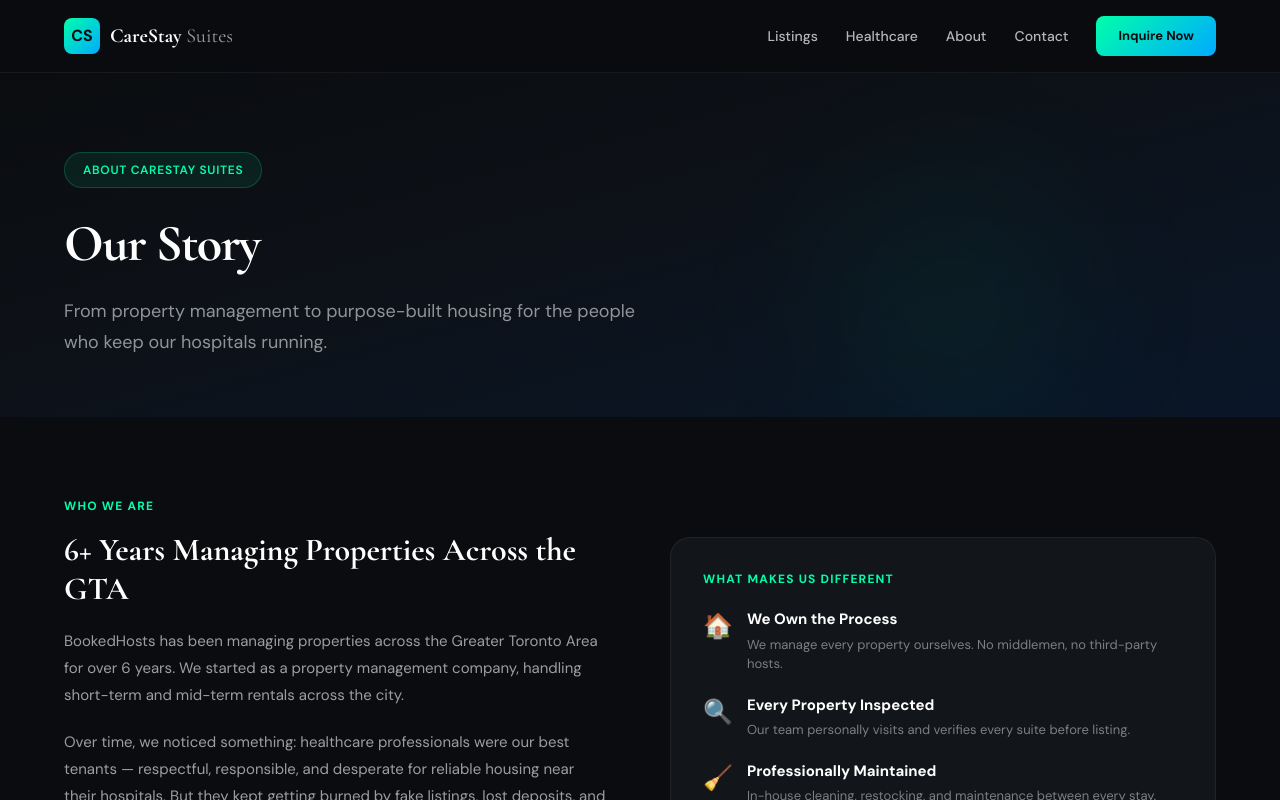
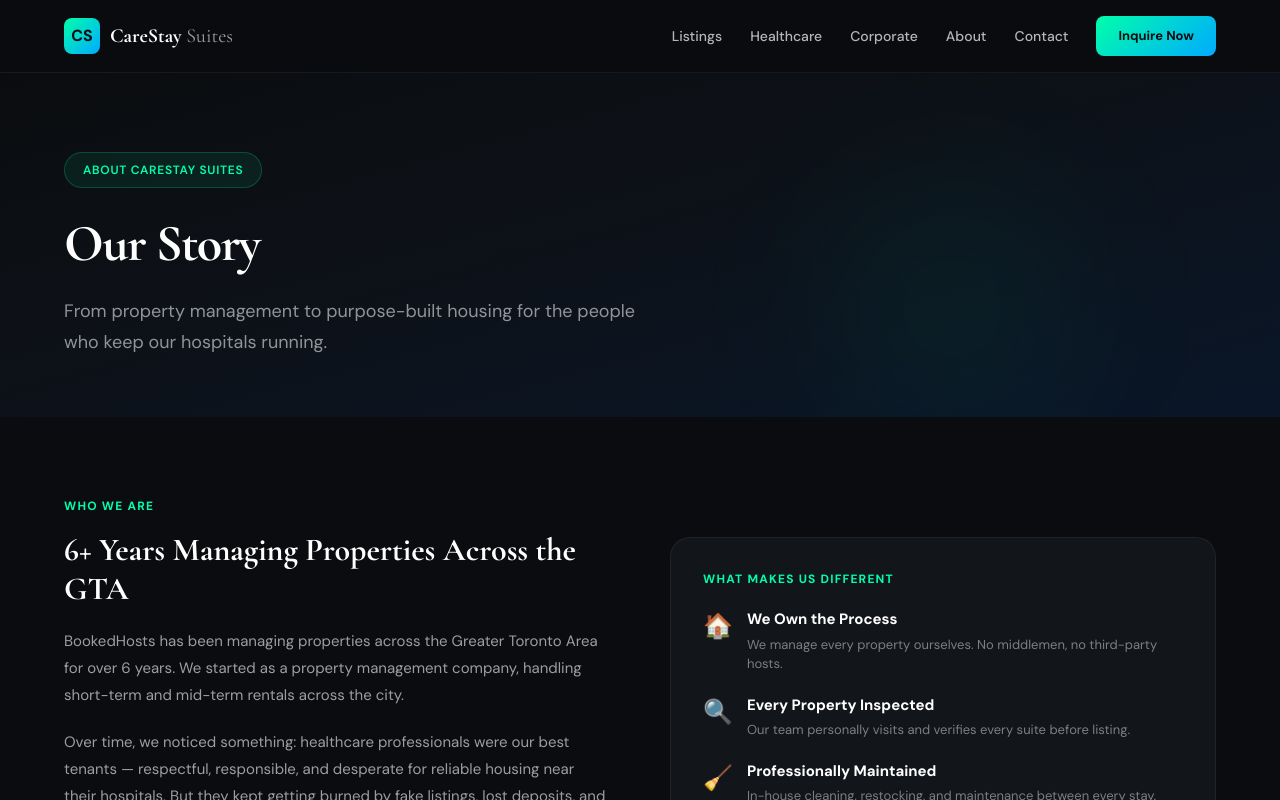
Before and after one commit to gxldeli/carestay-suites, a Next.js app: page /about in a window 1280 px wide. Shown: the top 800 px of the page. Built offline with nearby package versions, Linux system fonts and the light colour scheme.

Commit message:
Nav fix, lightbox, swipe, specs, stars

```diff
--- a/app/about/page.tsx
+++ b/app/about/page.tsx
@@ -13,14 +13,14 @@ function Nav({ scrolled }: { scrolled: boolean }) {
           <span style={{ fontFamily: "'Cormorant Garamond',serif", fontWeight: 700, fontSize: 20, color: "#fff" }}>CareStay <span style={{ fontWeight: 400, color: "rgba(255,255,255,0.6)" }}>Suites</span></span>
         </Link>
         <div className="nav-links">
-          {[{ label: "Listings", href: "/#listings" }, { label: "Healthcare", href: "/healthcare" }, { label: "About", href: "/about" }, { label: "Contact", href: "/#contact" }].map(i => <a key={i.label} href={i.href} className="nav-link">{i.label}</a>)}
+          {[{ label: "Listings", href: "/listings" }, { label: "Healthcare", href: "/healthcare" }, { label: "Corporate", href: "/corporate" }, { label: "About", href: "/about" }, { label: "Contact", href: "/#contact" }].map(i => <a key={i.label} href={i.href} className="nav-link">{i.label}</a>)}
           <a href="/#contact" className="nav-cta">Inquire Now</a>
         </div>
         <button className="nav-mobile" onClick={() => setOpen(!open)} style={{ background: "none", border: "none", fontSize: 28, color: "#fff", cursor: "pointer" }}>{open ? "\u2715" : "\u2630"}</button>
       </div>
       {open && (
         <div style={{ background: "rgba(10,12,15,0.98)", padding: "16px 24px 24px", borderTop: "1px solid rgba(255,255,255,0.06)" }}>
-          {[{ label: "Listings", href: "/#listings" }, { label: "Healthcare", href: "/healthcare" }, { label: "About", href: "/about" }, { label: "Contact", href: "/#contact" }].map(i => <a key={i.label} href={i.href} onClick={() => setOpen(false)} style={{ display: "block", color: "rgba(255,255,255,0.8)", textDecoration: "none", fontSize: 17, padding: "14px 0", borderBottom: "1px solid rgba(255,255,255,0.06)" }}>{i.label}</a>)}
+          {[{ label: "Listings", href: "/listings" }, { label: "Healthcare", href: "/healthcare" }, { label: "Corporate", href: "/corporate" }, { label: "About", href: "/about" }, { label: "Contact", href: "/#contact" }].map(i => <a key={i.label} href={i.href} onClick={() => setOpen(false)} style={{ display: "block", color: "rgba(255,255,255,0.8)", textDecoration: "none", fontSize: 17, padding: "14px 0", borderBottom: "1px solid rgba(255,255,255,0.06)" }}>{i.label}</a>)}
           <a href="/#contact" onClick={() => setOpen(false)} style={{ display: "block", background: "linear-gradient(135deg,#0fa,#0af)", color: "#0a0c0f", textAlign: "center", padding: 16, borderRadius: 10, fontWeight: 700, fontSize: 16, marginTop: 16, textDecoration: "none" }}>Inquire Now</a>
         </div>
       )}
--- a/app/corporate/page.tsx
+++ b/app/corporate/page.tsx
@@ -13,14 +13,14 @@ function Nav({ scrolled }: { scrolled: boolean }) {
           <span style={{ fontFamily: "'Cormorant Garamond',serif", fontWeight: 700, fontSize: 20, color: "#fff" }}>CareStay <span style={{ fontWeight: 400, color: "rgba(255,255,255,0.6)" }}>Suites</span></span>
         </Link>
         <div className="nav-links">
-          {[{ label: "Listings", href: "/#listings" }, { label: "Healthcare", href: "/healthcare" }, { label: "About", href: "/about" }, { label: "Contact", href: "/#contact" }].map(i => <a key={i.label} href={i.href} className="nav-link">{i.label}</a>)}
+          {[{ label: "Listings", href: "/listings" }, { label: "Healthcare", href: "/healthcare" }, { label: "Corporate", href: "/corporate" }, { label: "About", href: "/about" }, { label: "Contact", href: "/#contact" }].map(i => <a key={i.label} href={i.href} className="nav-link">{i.label}</a>)}
           <a href="/#contact" className="nav-cta">Inquire Now</a>
         </div>
         <button className="nav-mobile" onClick={() => setOpen(!open)} style={{ background: "none", border: "none", fontSize: 28, color: "#fff", cursor: "pointer" }}>{open ? "\u2715" : "\u2630"}</button>
       </div>
       {open && (
         <div style={{ background: "rgba(10,12,15,0.98)", padding: "16px 24px 24px", borderTop: "1px solid rgba(255,255,255,0.06)" }}>
-          {[{ label: "Listings", href: "/#listings" }, { label: "Healthcare", href: "/healthcare" }, { label: "About", href: "/about" }, { label: "Contact", href: "/#contact" }].map(i => <a key={i.label} href={i.href} onClick={() => setOpen(false)} style={{ display: "block", color: "rgba(255,255,255,0.8)", textDecoration: "none", fontSize: 17, padding: "14px 0", borderBottom: "1px solid rgba(255,255,255,0.06)" }}>{i.label}</a>)}
+          {[{ label: "Listings", href: "/listings" }, { label: "Healthcare", href: "/healthcare" }, { label: "Corporate", href: "/corporate" }, { label: "About", href: "/about" }, { label: "Contact", href: "/#contact" }].map(i => <a key={i.label} href={i.href} onClick={() => setOpen(false)} style={{ display: "block", color: "rgba(255,255,255,0.8)", textDecoration: "none", fontSize: 17, padding: "14px 0", borderBottom: "1px solid rgba(255,255,255,0.06)" }}>{i.label}</a>)}
           <a href="/#contact" onClick={() => setOpen(false)} style={{ display: "block", background: "linear-gradient(135deg,#0fa,#0af)", color: "#0a0c0f", textAlign: "center", padding: 16, borderRadius: 10, fontWeight: 700, fontSize: 16, marginTop: 16, textDecoration: "none" }}>Inquire Now</a>
         </div>
       )}
--- a/app/healthcare/page.tsx
+++ b/app/healthcare/page.tsx
@@ -13,14 +13,14 @@ function Nav({ scrolled }: { scrolled: boolean }) {
           <span style={{ fontFamily: "'Cormorant Garamond',serif", fontWeight: 700, fontSize: 20, color: "#fff" }}>CareStay <span style={{ fontWeight: 400, color: "rgba(255,255,255,0.6)" }}>Suites</span></span>
         </Link>
         <div className="nav-links">
-          {[{ label: "Listings", href: "/#listings" }, { label: "Healthcare", href: "/healthcare" }, { label: "About", href: "/about" }, { label: "Contact", href: "/#contact" }].map(i => <a key={i.label} href={i.href} className="nav-link">{i.label}</a>)}
+          {[{ label: "Listings", href: "/listings" }, { label: "Healthcare", href: "/healthcare" }, { label: "Corporate", href: "/corporate" }, { label: "About", href: "/about" }, { label: "Contact", href: "/#contact" }].map(i => <a key={i.label} href={i.href} className="nav-link">{i.label}</a>)}
           <a href="/#contact" className="nav-cta">Inquire Now</a>
         </div>
         <button className="nav-mobile" onClick={() => setOpen(!open)} style={{ background: "none", border: "none", fontSize: 28, color: "#fff", cursor: "pointer" }}>{open ? "\u2715" : "\u2630"}</button>
       </div>
       {open && (
         <div style={{ background: "rgba(10,12,15,0.98)", padding: "16px 24px 24px", borderTop: "1px solid rgba(255,255,255,0.06)" }}>
-          {[{ label: "Listings", href: "/#listings" }, { label: "Healthcare", href: "/healthcare" }, { label: "About", href: "/about" }, { label: "Contact", href: "/#contact" }].map(i => <a key={i.label} href={i.href} onClick={() => setOpen(false)} style={{ display: "block", color: "rgba(255,255,255,0.8)", textDecoration: "none", fontSize: 17, padding: "14px 0", borderBottom: "1px solid rgba(255,255,255,0.06)" }}>{i.label}</a>)}
+          {[{ label: "Listings", href: "/listings" }, { label: "Healthcare", href: "/healthcare" }, { label: "Corporate", href: "/corporate" }, { label: "About", href: "/about" }, { label: "Contact", href: "/#contact" }].map(i => <a key={i.label} href={i.href} onClick={() => setOpen(false)} style={{ display: "block", color: "rgba(255,255,255,0.8)", textDecoration: "none", fontSize: 17, padding: "14px 0", borderBottom: "1px solid rgba(255,255,255,0.06)" }}>{i.label}</a>)}
           <a href="/#contact" onClick={() => setOpen(false)} style={{ display: "block", background: "linear-gradient(135deg,#0fa,#0af)", color: "#0a0c0f", textAlign: "center", padding: 16, borderRadius: 10, fontWeight: 700, fontSize: 16, marginTop: 16, textDecoration: "none" }}>Inquire Now</a>
         </div>
       )}
--- a/app/listings/[id]/page.tsx
+++ b/app/listings/[id]/page.tsx
@@ -37,14 +37,14 @@ function Nav({ scrolled }: { scrolled: boolean }) {
           <span style={{ fontFamily: "'Cormorant Garamond',serif", fontWeight: 700, fontSize: 20, color: "#fff" }}>CareStay <span style={{ fontWeight: 400, color: "rgba(255,255,255,0.6)" }}>Suites</span></span>
         </Link>
         <div className="nav-links">
-          {[{ l: "Listings", h: "/#listings" }, { l: "Healthcare", h: "/healthcare" }, { l: "About", h: "/about" }, { l: "Contact", h: "/#contact" }].map(i => <a key={i.l} href={i.h} className="nav-link">{i.l}</a>)}
+          {[{ l: "Listings", h: "/listings" }, { l: "Healthcare", h: "/healthcare" }, { l: "Corporate", h: "/corporate" }, { l: "About", h: "/about" }, { l: "Contact", h: "/#contact" }].map(i => <a key={i.l} href={i.h} className="nav-link">{i.l}</a>)}
           <a href="/#contact" className="nav-cta">Inquire Now</a>
         </div>
         <button className="nav-mobile" onClick={() => setOpen(!open)} style={{ background: "none", border: "none", fontSize: 28, color: "#fff", cursor: "pointer" }}>{open ? "\u2715" : "\u2630"}</button>
       </div>
       {open && (
         <div style={{ background: "rgba(10,12,15,0.98)", padding: "16px 24px 24px", borderTop: "1px solid rgba(255,255,255,0.06)" }}>
-          {[{ l: "Listings", h: "/#listings" }, { l: "Healthcare", h: "/healthcare" }, { l: "About", h: "/about" }, { l: "Contact", h: "/#contact" }].map(i => <a key={i.l} href={i.h} onClick={() => setOpen(false)} style={{ display: "block", color: "rgba(255,255,255,0.8)", textDecoration: "none", fontSize: 17, padding: "14px 0", borderBottom: "1px solid rgba(255,255,255,0.06)" }}>{i.l}</a>)}
+          {[{ l: "Listings", h: "/listings" }, { l: "Healthcare", h: "/healthcare" }, { l: "Corporate", h: "/corporate" }, { l: "About", h: "/about" }, { l: "Contact", h: "/#contact" }].map(i => <a key={i.l} href={i.h} onClick={() => setOpen(false)} style={{ display: "block", color: "rgba(255,255,255,0.8)", textDecoration: "none", fontSize: 17, padding: "14px 0", borderBottom: "1px solid rgba(255,255,255,0.06)" }}>{i.l}</a>)}
           <a href="/#contact" onClick={() => setOpen(false)} style={{ display: "block", background: "linear-gradient(135deg,#0fa,#0af)", color: "#0a0c0f", textAlign: "center", padding: 16, borderRadius: 10, fontWeight: 700, fontSize: 16, marginTop: 16, textDecoration: "none" }}>Inquire Now</a>
         </div>
       )}
@@ -71,8 +71,21 @@ export default function ListingPage() {
   const [duration, setDuration] = useState("");
   const [showMobileBar, setShowMobileBar] = useState(true);
   const inquiryRef = useRef<HTMLDivElement>(null);
+  const [lightboxOpen, setLightboxOpen] = useState(false);
+  const touchStartX = useRef(0);
   // Reviews state — admin API can feed custom reviews here in the future
   const [reviews] = useState(DEFAULT_REVIEWS);
+  useEffect(() => {
+    if (!lightboxOpen) return;
+    const onKey = (e: KeyboardEvent) => { if (e.key === "Escape") setLightboxOpen(false); if (e.key === "ArrowRight") goNext(); if (e.key === "ArrowLeft") goPrev(); };
+    window.addEventListener("keydown", onKey);
+    return () => window.removeEventListener("keydown", onKey);
+  });
+  const images = listing?.images?.length ? listing.images.slice(0, 30) : listing ? [listing.img] : [];
+  const currentImg = selectedImg || listing?.img || "";
+  const currentIdx = images.indexOf(currentImg);
+  const goNext = () => { if (images.length > 1) setSelectedImg(images[(currentIdx + 1) % images.length]); };
+  const goPrev = () => { if (images.length > 1) setSelectedImg(images[(currentIdx - 1 + images.length) % images.length]); };
   useEffect(() => {
     const onScroll = () => {
       setScrolled(window.scrollY > 20);
@@ -169,12 +182,24 @@ export default function ListingPage() {
       <main style={{ paddingTop: 72 }}>
         {/* Gallery */}
         <div style={{ maxWidth: 1000, margin: "0 auto", padding: "32px 24px 0" }}>
-          <div style={{ borderRadius: 16, overflow: "hidden", maxHeight: 500 }}>
+          <div
+            style={{ borderRadius: 16, overflow: "hidden", maxHeight: 500, position: "relative", cursor: "pointer" }}
+            onTouchStart={e => { touchStartX.current = e.touches[0].clientX; }}
+            onTouchEnd={e => { const diff = touchStartX.current - e.changedTouches[0].clientX; if (Math.abs(diff) > 50) { diff > 0 ? goNext() : goPrev(); } }}
+            onClick={() => setLightboxOpen(true)}
+          >
             <img
-              src={selectedImg || listing.img}
+              src={currentImg}
               alt={listing.title}
               style={{ width: "100%", height: "100%", maxHeight: 500, objectFit: "cover", display: "block" }}
             />
+            {images.length > 1 && (
+              <>
+                <button onClick={e => { e.stopPropagation(); goPrev(); }} style={{ position: "absolute", left: 12, top: "50%", transform: "translateY(-50%)", width: 40, height: 40, borderRadius: "50%", background: "rgba(0,0,0,0.5)", border: "none", color: "#fff", fontSize: 20, cursor: "pointer", display: "flex", alignItems: "center", justifyContent: "center", backdropFilter: "blur(4px)" }}>‹</button>
+                <button onClick={e => { e.stopPropagation(); goNext(); }} style={{ position: "absolute", right: 12, top: "50%", transform: "translateY(-50%)", width: 40, height: 40, borderRadius: "50%", background: "rgba(0,0,0,0.5)", border: "none", color: "#fff", fontSize: 20, cursor: "pointer", display: "flex", alignItems: "center", justifyContent: "center", backdropFilter: "blur(4px)" }}>›</button>
+                <div style={{ position: "absolute", bottom: 12, right: 12, background: "rgba(0,0,0,0.6)", color: "#fff", padding: "4px 10px", borderRadius: 6, fontSize: 12, fontWeight: 600 }}>{currentIdx + 1} / {images.length}</div>
+              </>
+            )}
           </div>
 
           {/* Thumbnail Strip */}
@@ -200,7 +225,7 @@ export default function ListingPage() {
             <div>
               {/* Badges */}
               <div style={{ display: "flex", gap: 8, marginBottom: 16 }}>
-                <span style={{ background: "rgba(0,255,170,0.08)", color: "#0fa", padding: "5px 14px", borderRadius: 6, fontSize: 12, fontWeight: 700 }}>{listing.tag}</span>
+                <span style={{ background: "rgba(0,170,255,0.1)", color: "#0af", padding: "5px 14px", borderRadius: 6, fontSize: 12, fontWeight: 700 }}>{listing.tag}</span>
                 <span style={{ background: listing.available ? "rgba(0,255,170,0.15)" : "rgba(255,77,77,0.15)", color: listing.available ? "#0fa" : "#f66", padding: "5px 14px", borderRadius: 6, fontSize: 12, fontWeight: 700 }}>
                   {listing.available ? "Available" : "Waitlist"}
                 </span>
@@ -215,14 +240,18 @@ export default function ListingPage() {
               {/* Mini Review Link */}
               <a href="#reviews" style={{ display: "inline-block", color: "#f0c040", fontSize: 13, fontWeight: 600, textDecoration: "none", marginBottom: 8 }}>★ 4.9 · {reviews.length} reviews</a>
 
-              {/* Location */}
-              <p style={{ fontSize: 15, color: "rgba(255,255,255,0.45)", marginBottom: 20 }}>{listing.location}</p>
-
               {/* Specs */}
-              <div style={{ display: "flex", gap: 24, marginBottom: 28, fontSize: 14, color: "rgba(255,255,255,0.6)" }}>
-                <span>{listing.beds} Bed{listing.beds > 1 ? "s" : ""}</span>
-                <span>{listing.baths} Bath{listing.baths > 1 ? "s" : ""}</span>
-                <span>{listing.sqft} sqft</span>
+              <div style={{ display: "flex", gap: 12, marginBottom: 28 }}>
+                {[
+                  { val: listing.beds, label: `Bed${listing.beds > 1 ? "s" : ""}` },
+                  { val: listing.baths, label: `Bath${listing.baths > 1 ? "s" : ""}` },
+                  { val: listing.sqft.toLocaleString(), label: "sqft" },
+                ].map(s => (
+                  <div key={s.label} style={{ background: "rgba(255,255,255,0.03)", border: "1px solid rgba(255,255,255,0.08)", borderRadius: 12, padding: "14px 20px", textAlign: "center", minWidth: 80 }}>
+                    <div style={{ fontFamily: "'Cormorant Garamond',serif", fontSize: 26, fontWeight: 700, color: "#fff", lineHeight: 1 }}>{s.val}</div>
+                    <div style={{ fontSize: 11, color: "rgba(255,255,255,0.4)", marginTop: 4, textTransform: "uppercase", letterSpacing: "0.06em", fontWeight: 600 }}>{s.label}</div>
+                  </div>
+                ))}
               </div>
 
               {/* Video Walkthrough */}
@@ -292,7 +321,7 @@ export default function ListingPage() {
                   <h2 style={{ fontFamily: "'Cormorant Garamond',serif", fontSize: 26, fontWeight: 700 }}>Guest Reviews</h2>
                   <div style={{ display: "flex", alignItems: "center", gap: 8 }}>
                     <span style={{ fontSize: 14, fontWeight: 700, color: "#f0c040" }}>4.9 out of 5</span>
-                    <span style={{ color: "#f0c040", fontSize: 16 }}>★★★★★</span>
+                    <span style={{ color: "#f0c040", fontSize: 20 }}>★★★★★</span>
                   </div>
                 </div>
                 {/* TODO: Replace with admin API reviews when available */}
@@ -303,7 +332,7 @@ export default function ListingPage() {
                         <span style={{ fontSize: 14, fontWeight: 700, color: "#fff" }}>{r.name}</span>
                         <span style={{ fontSize: 12, color: "rgba(255,255,255,0.35)", marginLeft: 10 }}>{r.role}</span>
                       </div>
-                      <span style={{ color: "#f0c040", fontSize: 13 }}>★★★★★</span>
+                      <span style={{ color: "#f0c040", fontSize: 20 }}>★★★★★</span>
                     </div>
                     <p style={{ fontSize: 14, lineHeight: 1.7, color: "rgba(255,255,255,0.6)" }}>{r.text}</p>
                   </div>
@@ -413,6 +442,23 @@ export default function ListingPage() {
         </div>
       </footer>
 
+      {/* Desktop Lightbox */}
+      {lightboxOpen && (
+        <div onClick={() => setLightboxOpen(false)} style={{ position: "fixed", inset: 0, zIndex: 200, background: "rgba(0,0,0,0.92)", display: "flex", alignItems: "center", justifyContent: "center", backdropFilter: "blur(8px)" }}>
+          <button onClick={() => setLightboxOpen(false)} style={{ position: "absolute", top: 20, right: 24, background: "none", border: "none", color: "#fff", fontSize: 32, cursor: "pointer", zIndex: 201 }}>✕</button>
+          {images.length > 1 && (
+            <>
+              <button onClick={e => { e.stopPropagation(); goPrev(); }} style={{ position: "absolute", left: 20, top: "50%", transform: "translateY(-50%)", width: 48, height: 48, borderRadius: "50%", background: "rgba(255,255,255,0.1)", border: "1px solid rgba(255,255,255,0.2)", color: "#fff", fontSize: 24, cursor: "pointer", display: "flex", alignItems: "center", justifyContent: "center", zIndex: 201 }}>‹</button>
+              <button onClick={e => { e.stopPropagation(); goNext(); }} style={{ position: "absolute", right: 20, top: "50%", transform: "translateY(-50%)", width: 48, height: 48, borderRadius: "50%", background: "rgba(255,255,255,0.1)", border: "1px solid rgba(255,255,255,0.2)", color: "#fff", fontSize: 24, cursor: "pointer", display: "flex", alignItems: "center", justifyContent: "center", zIndex: 201 }}>›</button>
+            </>
+          )}
+          <img onClick={e => e.stopPropagation()} src={currentImg} alt={listing.title} style={{ maxWidth: "90vw", maxHeight: "85vh", objectFit: "contain", borderRadius: 12 }} />
+          {images.length > 1 && (
+            <div style={{ position: "absolute", bottom: 24, left: "50%", transform: "translateX(-50%)", color: "rgba(255,255,255,0.6)", fontSize: 14, fontWeight: 600 }}>{currentIdx + 1} / {images.length}</div>
+          )}
+        </div>
+      )}
+
       {/* Mobile Sticky Price Bar */}
       {showMobileBar && (
         <div className="mobile-sticky-bar" style={{ position: "fixed", bottom: 0, left: 0, right: 0, zIndex: 99, background: "rgba(10,12,15,0.97)", backdropFilter: "blur(20px)", borderTop: "1px solid rgba(255,255,255,0.08)", padding: "12px 24px", alignItems: "center", justifyContent: "space-between" }}>
--- a/app/listings/page.tsx
+++ b/app/listings/page.tsx
@@ -57,7 +57,7 @@ export default function AllListingsPage() {
             <span style={{ fontFamily: "'Cormorant Garamond',serif", fontWeight: 700, fontSize: 20, color: "#fff" }}>CareStay <span style={{ fontWeight: 400, color: "rgba(255,255,255,0.6)" }}>Suites</span></span>
           </Link>
           <div className="nav-links">
-            {[{ label: "Listings", href: "/#listings" }, { label: "Healthcare", href: "/healthcare" }, { label: "About", href: "/about" }, { label: "Contact", href: "/#contact" }].map(i => <a key={i.label} href={i.href} className="nav-link">{i.label}</a>)}
+            {[{ label: "Listings", href: "/listings" }, { label: "Healthcare", href: "/healthcare" }, { label: "Corporate", href: "/corporate" }, { label: "About", href: "/about" }, { label: "Contact", href: "/#contact" }].map(i => <a key={i.label} href={i.href} className="nav-link">{i.label}</a>)}
             <a href="/#contact" className="nav-cta">Inquire Now</a>
           </div>
         </div>
--- a/app/page.tsx
+++ b/app/page.tsx
@@ -166,14 +166,14 @@ function Nav({ scrolled }: { scrolled: boolean }) {
           <span style={{ fontFamily: "'Cormorant Garamond',serif", fontWeight: 700, fontSize: 20, color: "#fff" }}>CareStay <span style={{ fontWeight: 400, color: "rgba(255,255,255,0.6)" }}>Suites</span></span>
         </div>
         <div className="nav-links">
-          {[{ l: "Listings", h: "#listings" }, { l: "Healthcare", h: "/healthcare" }, { l: "About", h: "/about" }, { l: "Contact", h: "#contact" }].map(i => <a key={i.l} href={i.h} className="nav-link">{i.l}</a>)}
+          {[{ l: "Listings", h: "/listings" }, { l: "Healthcare", h: "/healthcare" }, { l: "Corporate", h: "/corporate" }, { l: "About", h: "/about" }, { l: "Contact", h: "#contact" }].map(i => <a key={i.l} href={i.h} className="nav-link">{i.l}</a>)}
           <a href="#contact" className="nav-cta">Inquire Now</a>
         </div>
         <button className="nav-mobile" onClick={() => setOpen(!open)} style={{ background: "none", border: "none", fontSize: 28, color: "#fff", cursor: "pointer" }}>{open ? "✕" : "☰"}</button>
       </div>
       {open && (
         <div style={{ background: "rgba(10,12,15,0.98)", padding: "16px 24px 24px", borderTop: "1px solid rgba(255,255,255,0.06)" }}>
-          {[{ l: "Listings", h: "#listings" }, { l: "Healthcare", h: "/healthcare" }, { l: "About", h: "/about" }, { l: "Contact", h: "#contact" }].map(i => <a key={i.l} href={i.h} onClick={() => setOpen(false)} style={{ display: "block", color: "rgba(255,255,255,0.8)", textDecoration: "none", fontSize: 17, padding: "14px 0", borderBottom: "1px solid rgba(255,255,255,0.06)" }}>{i.l}</a>)}
+          {[{ l: "Listings", h: "/listings" }, { l: "Healthcare", h: "/healthcare" }, { l: "Corporate", h: "/corporate" }, { l: "About", h: "/about" }, { l: "Contact", h: "#contact" }].map(i => <a key={i.l} href={i.h} onClick={() => setOpen(false)} style={{ display: "block", color: "rgba(255,255,255,0.8)", textDecoration: "none", fontSize: 17, padding: "14px 0", borderBottom: "1px solid rgba(255,255,255,0.06)" }}>{i.l}</a>)}
           <a href="#contact" onClick={() => setOpen(false)} style={{ display: "block", background: "linear-gradient(135deg,#0fa,#0af)", color: "#0a0c0f", textAlign: "center", padding: 16, borderRadius: 10, fontWeight: 700, fontSize: 16, marginTop: 16, textDecoration: "none" }}>Inquire Now</a>
         </div>
       )}
```
